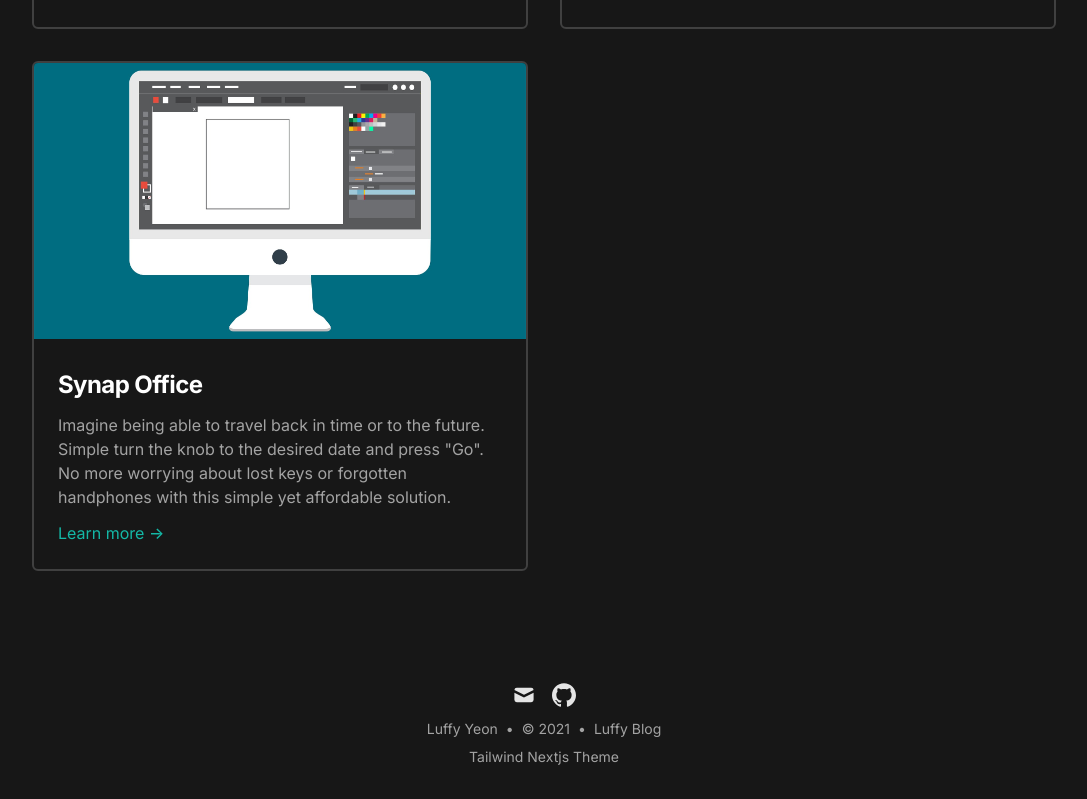
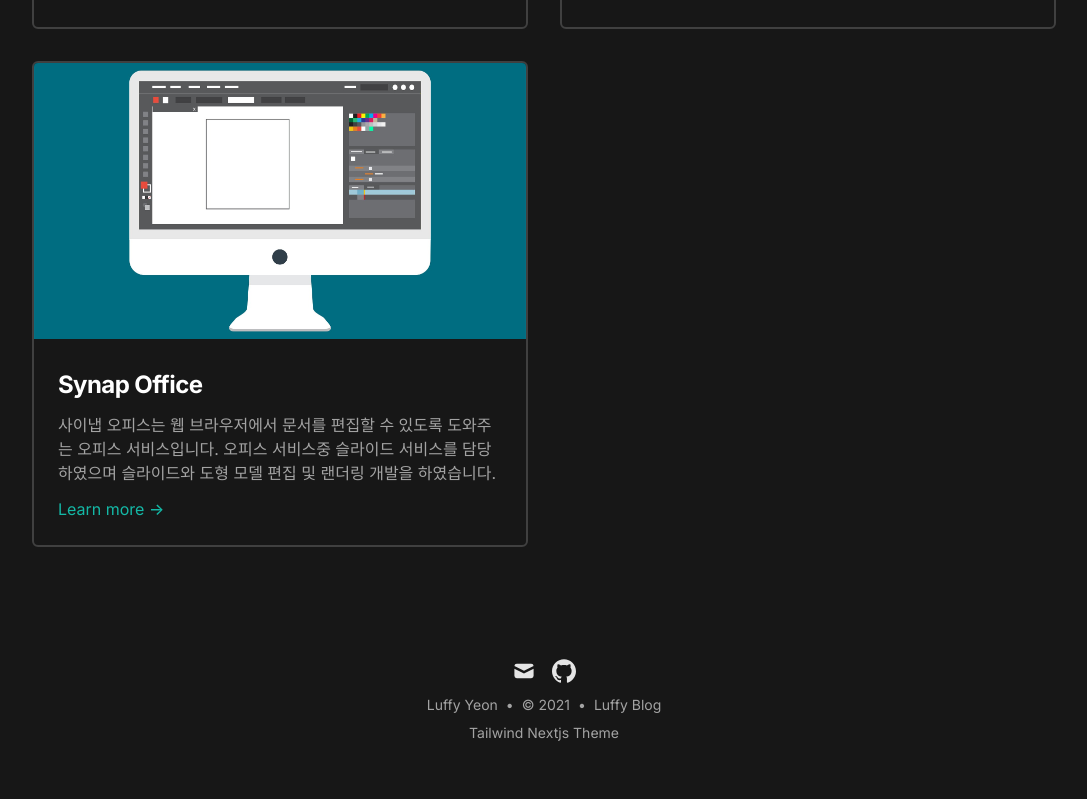
Before and after one commit to kimsangyeon/kimsangyeon-blog-post-legacy, a Next.js app: page /projects in a window 1280 px wide. Shown: the part 1323-2122 px from the top of the page, without its empty margins (96-1183 px from the left). After the commit the page ends 2098 px from the top, so only its background shows below. Built offline with nearby package versions, Linux system fonts and the light colour scheme; no server answers; what @tailwindcss/typography would draw is missing.

Commit message:
feature: project

```diff
--- a/data/projectsData.js
+++ b/data/projectsData.js
@@ -25,9 +25,7 @@
   },
   {
     title: 'Synap Office',
-    description: `Imagine being able to travel back in time or to the future. Simple turn the knob
-    to the desired date and press "Go". No more worrying about lost keys or
-    forgotten handphones with this simple yet affordable solution.`,
+    description: `사이냅 오피스는 웹 브라우저에서 문서를 편집할 수 있도록 도와주는 오피스 서비스입니다. 오피스 서비스중 슬라이드 서비스를 담당하였으며 슬라이드와 도형 모델 편집 및 랜더링 개발을 하였습니다.`,
     imgSrc: '/static/images/projects/office.jpg',
     href: 'http://www.synapsoft.co.kr/office',
   },
```
